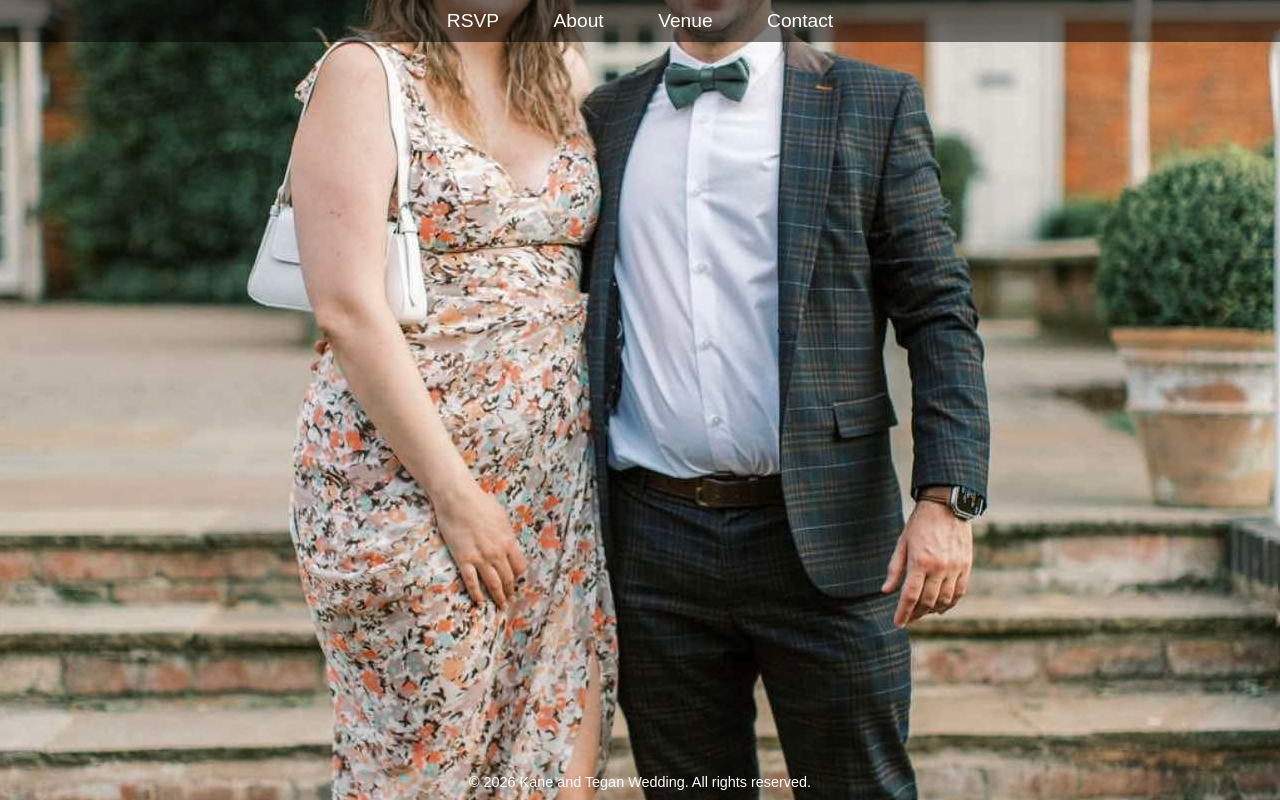
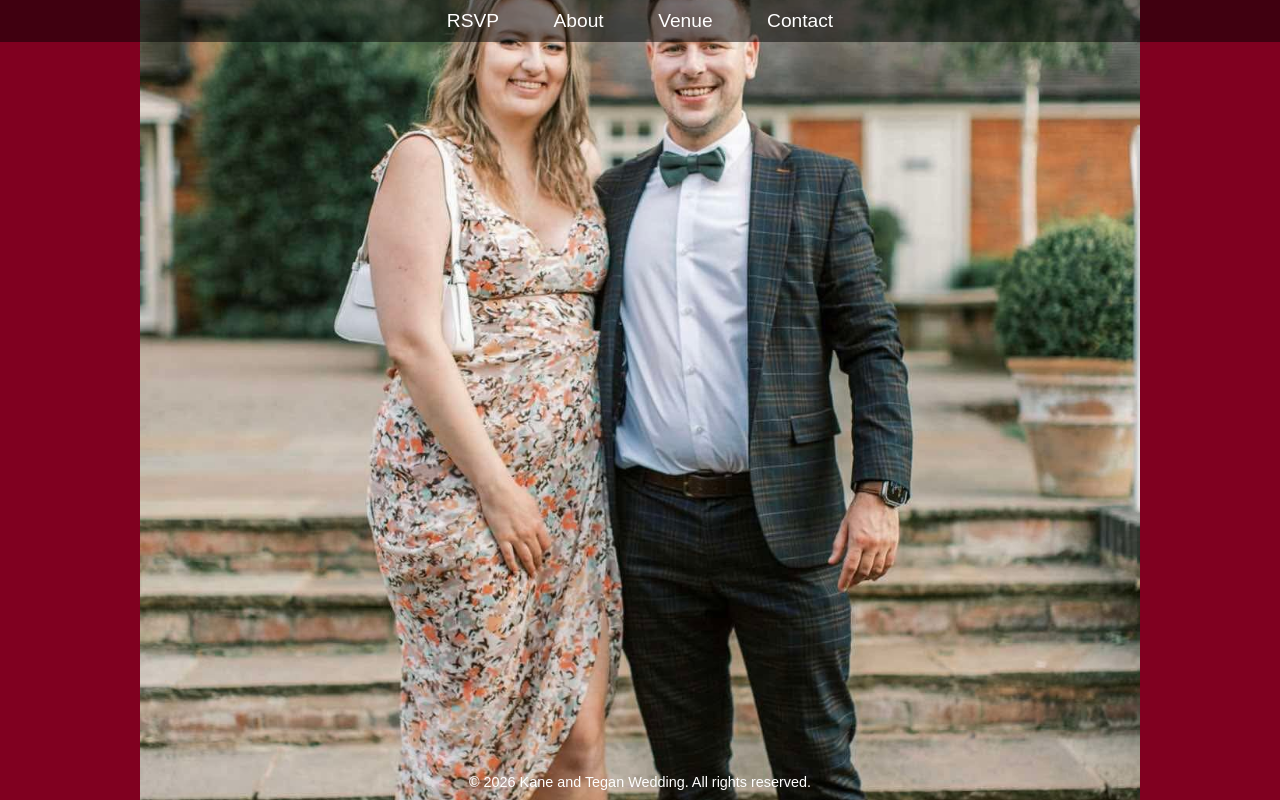
Before and after one commit to Kanegibbs93/Kane-Tegan2026, a plain HTML site: page index.html in a window 1280 px wide. Shown: the top 800 px of the page. Drawn offline with Linux system fonts and the light colour scheme.

Commit message:
Update index.html

```diff
--- a/index.html
+++ b/index.html
@@ -62,7 +62,7 @@
 
         /* Image styling */
         img {
-            max-width: 3000px;
+            max-width: 1000px;
             border-radius: 10px;
             margin-top: 20px;
         }
```
